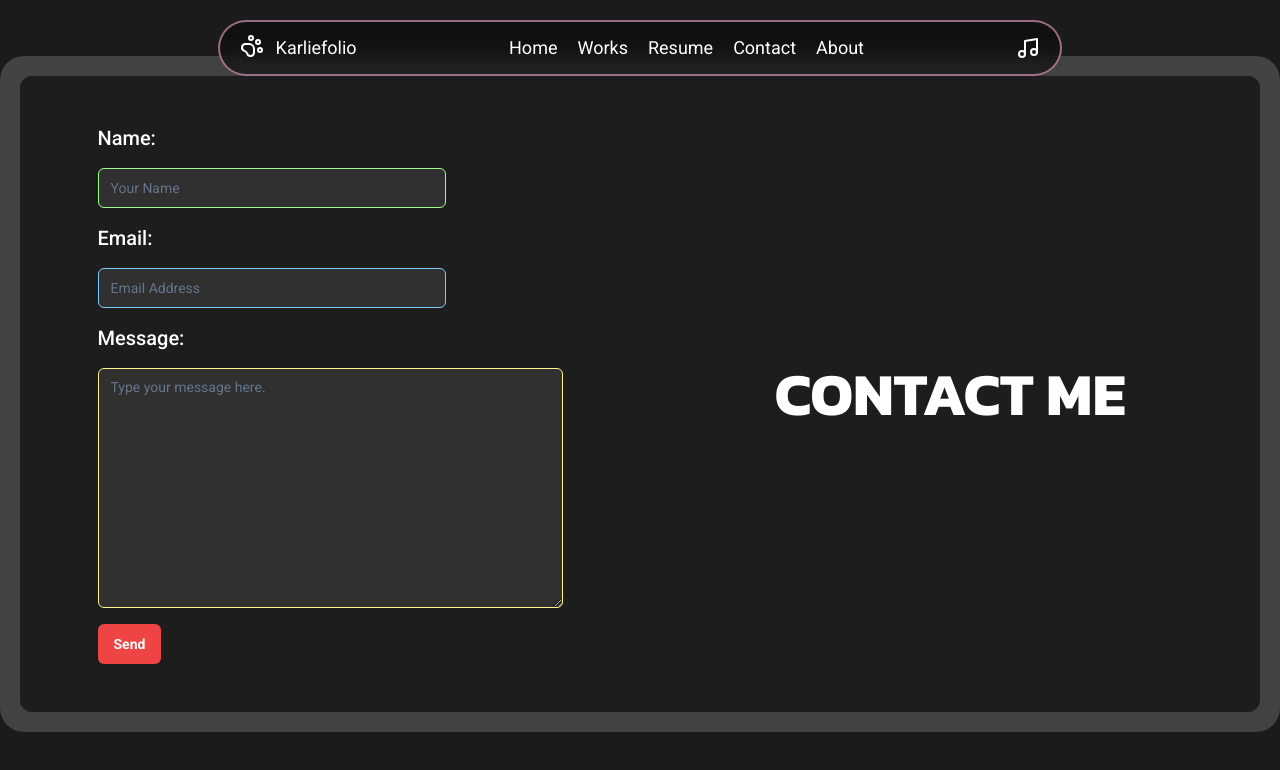
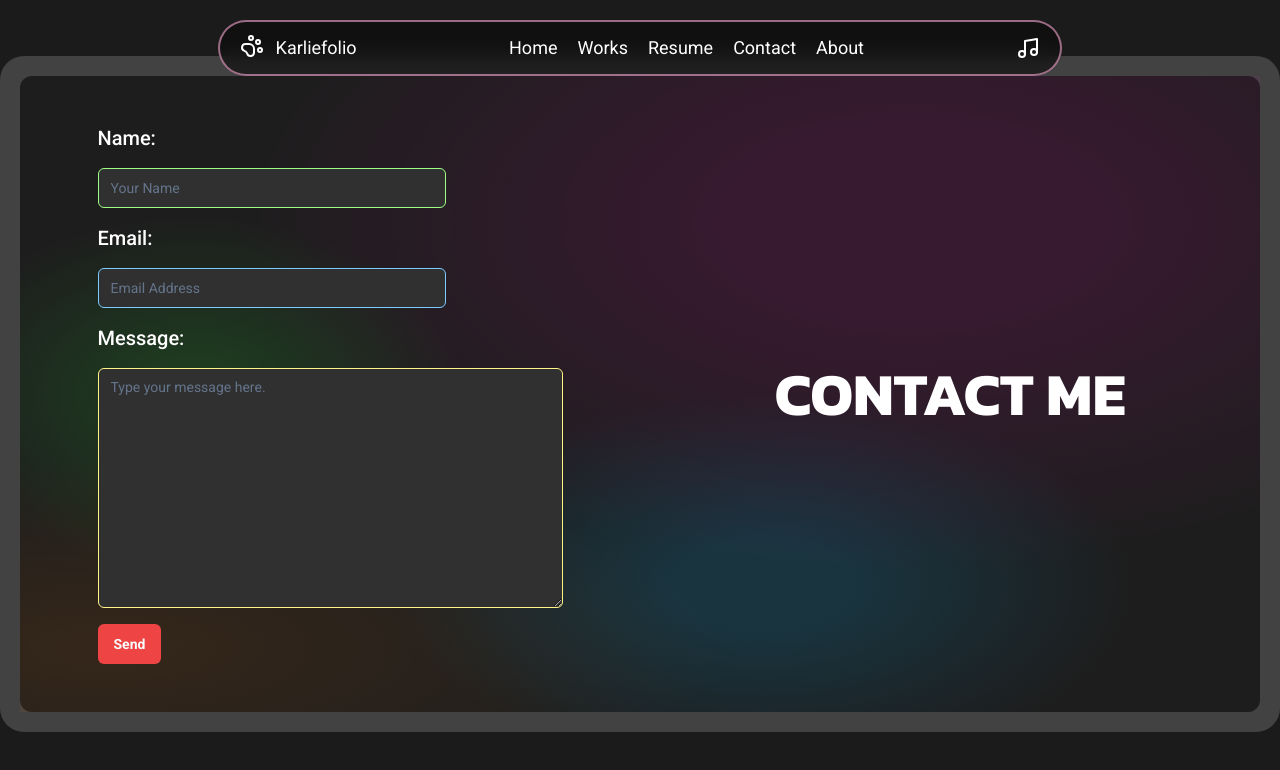
Before and after one commit to KarlieKKY/karliefolio, a Next.js app: page /contact in a window 1280 px wide. Shown: the top 770 px of the page. Built offline with nearby package versions, Linux system fonts and the light colour scheme.

Commit message:
gradient background

```diff
--- a/app/contact/_components/ContactForm.tsx
+++ b/app/contact/_components/ContactForm.tsx
@@ -81,7 +81,7 @@ export default function ContactForm() {
   return (
     <div className="my-14 rounded-[1.5rem] p-5 bg-[#424242]">
       <div className="w-full h-full rounded-[0.75rem] bg-[#1d1d1d] ">
-        <div className="grid grid-rows2 md:grid-cols-2  place-items-center py-12">
+        <div className="grid grid-rows2 md:grid-cols-2  place-items-center py-12 card-particle-gradient">
           <Form {...form}>
             <form
               ref={formRef}
--- a/app/globals.css
+++ b/app/globals.css
@@ -76,6 +76,29 @@
 }
 
 @layer components {
+  .card-particle-gradient {
+    @apply relative overflow-hidden;
+    background-image: radial-gradient(
+        22% 28% at 14% 50%,
+        rgba(38, 255, 53, 0.15) 7%,
+        rgba(7, 58, 255, 0) 100%
+      ),
+      radial-gradient(
+        55% 55% at 72% 23%,
+        rgba(255, 0, 190, 0.12) 24%,
+        rgba(7, 58, 255, 0) 100%
+      ),
+      radial-gradient(
+        30% 30% at 60% 80%,
+        rgba(0, 181, 255, 0.15) 24%,
+        rgba(7, 58, 255, 0) 100%
+      ),
+      radial-gradient(
+        50% 30% at 7% 90%,
+        rgba(255, 119, 0, 0.1) 7%,
+        rgba(7, 58, 255, 0) 100%
+      );
+  }
   .bg-custom-gradient {
     opacity: 80%;
     background-image: linear-gradient(
--- a/app/projects/_components/Projects.tsx
+++ b/app/projects/_components/Projects.tsx
@@ -94,7 +94,8 @@ export default function Projects({ showAll = false }: ProjectsProps) {
                   <div
                     className={clsx(
                       "col-span-2 bg-[#303030] rounded-3xl flex flex-col justify-between px-12 pt-8 pb-10",
-                      isEven ? "order-2" : "order-1"
+                      isEven ? "order-2" : "order-1",
+                      "card-particle-gradient"
                     )}
                   >
                     <p
--- a/components/sections/Navbar.tsx
+++ b/components/sections/Navbar.tsx
@@ -29,7 +29,7 @@ export default function NavBar() {
         transition={{ duration: "0.2" }}
         className="fixed top-0 pt-5 w-full z-50"
       >
-        <div className="text-xs md:text-sm lg:text-lg flex items-center justify-between bg-[#0b0b0b]/60 backdrop-blur py-2 lg:py-3 px-5 border-black/15 rounded-full mx-[17vw] border-2 border-pink-300/60">
+        <div className="text-xs md:text-sm lg:text-lg flex items-center justify-between bg-[#0b0b0b]/60 backdrop-blur py-2 lg:py-3 px-5 rounded-full mx-[17vw] border-2 border-pink-300/60">
           <div className="flex gap-3">
             <PawPrint className="h-4 w-4 md:h-5 md:w-5 lg:h-6 lg:w-6" />
             <h1 className="font-roboto-condensed">Karliefolio</h1>
```
